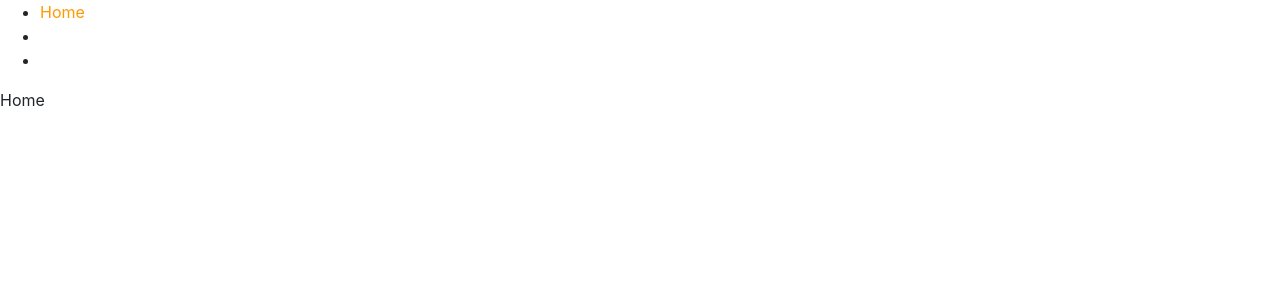
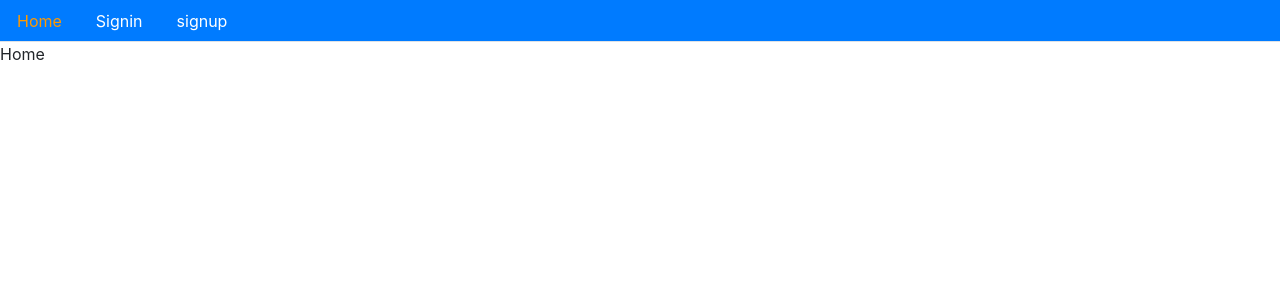
Before and after one commit to ahallam75/ecommerce-site, a React (Create React App) app in the folder ecommerce-react/: page / in a window 1280 px wide. Shown: the top 300 px of the page. Built offline with nearby package versions, Linux system fonts and the light colour scheme.

Commit message:
Bootstrap CDN now working

```diff
--- a/ecommerce-react/src/core/Menu.js
+++ b/ecommerce-react/src/core/Menu.js
@@ -11,24 +11,24 @@ const isActive = (history, path) => {
 
 const Menu = ({ history }) => (
   <div>
-    <ul classname="nav nav-tabs bg-primary">
-      <li classname="nav-item">
-        <Link classname="nav-link" style={isActive(history, "/")} to="/">
+    <ul className="nav nav-tabs bg-primary">
+      <li className="nav-item">
+        <Link className="nav-link" style={isActive(history, "/")} to="/">
           Home
         </Link>
       </li>
-      <li classname="nav-item">
+      <li className="nav-item">
         <Link
-          classname="nav-link"
+          className="nav-link"
           style={isActive(history, "/signin")}
           to="signin"
         >
           Signin
         </Link>
       </li>
-      <li classname="nav-item">
+      <li className="nav-item">
         <Link
-          classname="nav-link"
+          className="nav-link"
           style={isActive(history, "/signup")}
           to="signup"
         >
```
Also changed, not shown: ecommerce-react/src/core/Layout.js (added, +7 -0 lines).
